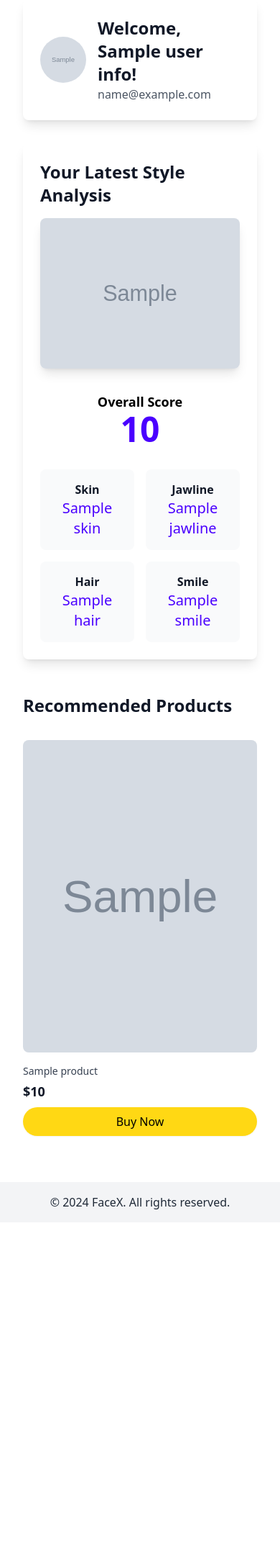
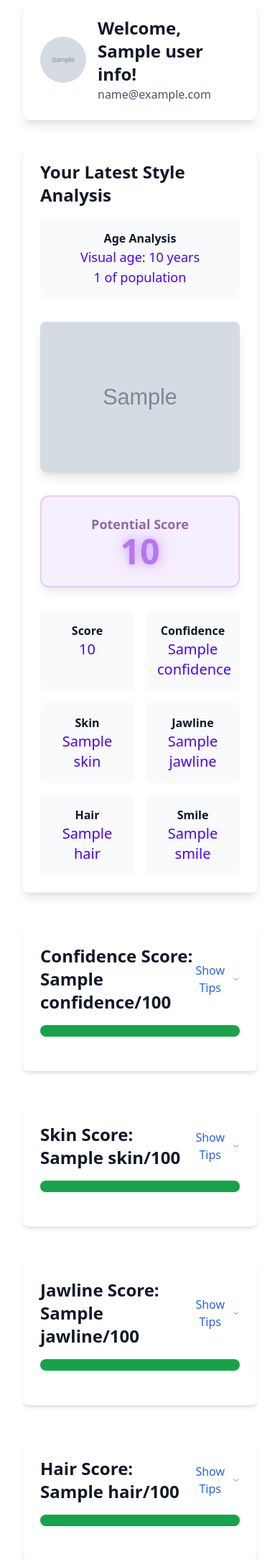
Before and after one commit to Amadeus415/StyleSnap, a Flask app: template app/templates/dashboard.html in a window 390 px wide. Shown: the part 129-2296 px from the top of the page at 72% size. Before the commit the page ends 1809 px from the top, so only its background shows below. Run offline with Flask 3, Linux system fonts and the light colour scheme; the template is opened without the code that fills it: most values are stand-ins (such as "Sample title", 1, 10 or a date in 2020); grey boxes marked "Sample" are stand-in pictures; style sheets or scripts are compiled from the project's sources; parts of the project's set-up code (start-up, migrations or seed data) failed here and were passed over.

Commit message:
updates before mobile optimization

```diff
--- a/app/routes.py
+++ b/app/routes.py
@@ -101,7 +101,7 @@ def results():
                         'Bucket': bucket_name,
                         'Key': key
                     },
-                    ExpiresIn=3600
+                    ExpiresIn=3600 # 1 hour
                 )
 
                 #Add presigned url to session
--- a/app/templates/base.html
+++ b/app/templates/base.html
@@ -10,6 +10,10 @@
 
     <link rel="stylesheet" href="{{ url_for('static', filename='css/style.css') }}">
     <script src="{{ url_for('static', filename='js/camera.js') }}"></script>
+
+    {% if request.endpoint == 'main.dashboard' %}
+    <script src="{{ url_for('static', filename='js/dashboard.js') }}"></script>
+    {% endif %}
 
 </head>
 <body>
--- a/app/templates/dashboard.html
+++ b/app/templates/dashboard.html
@@ -18,20 +18,45 @@
         <h2 class="text-2xl font-bold text-gray-900 mb-4">Your Latest Style Analysis</h2>
         {% if photo_url and analysis %}
             <div class="grid md:grid-cols-2 gap-8">
+                <div class="text-center p-4 bg-gray-50 rounded-lg">
+                    <div class="font-semibold text-gray-900">Age Analysis</div>
+                    <div class="text-lg text-primary">Visual age: {{ analysis.visual_age }} years</div>
+                    <div class="text-lg text-primary">{{ analysis.age_percentage }} of population</div>
+                </div>
+
                 <!-- Photo Display -->
                 <div class="rounded-lg overflow-hidden shadow-lg">
                     <img src="{{ photo_url }}" alt="Your latest photo" class="w-full h-auto object-cover">
                 </div>
                 <!-- Score and Stats -->
                 <div class="flex flex-col justify-center space-y-8">
-                    <!-- Overall Score -->
-                    <div class="text-center">
-                        <h3 class="text-lg font-semibold text-black">Overall Score</h3>
-                        <div class="text-5xl font-bold text-primary">{{ analysis.score }}</div>
+                    <!-- Potential Score -->
+                    <div class="text-center p-6 bg-purple-100 rounded-xl shadow-lg border-2 border-purple-300 animate-pulse">
+                        <h3 class="text-lg font-semibold text-purple-900">Potential Score</h3>
+                        <div class="text-5xl font-bold text-purple-600 glow">{{ analysis.potential_score }}</div>
+                        <style>
+                            .glow {
+                                text-shadow: 0 0 10px rgba(147, 51, 234, 0.5),
+                                           0 0 20px rgba(147, 51, 234, 0.3),
+                                           0 0 30px rgba(147, 51, 234, 0.2);
+                            }
+                        </style>
                     </div>
 
                     <!-- Stats Grid -->
                     <div class="grid grid-cols-2 gap-4">
+                        <!--Score-->
+                        <div class="text-center p-4 bg-gray-50 rounded-lg">
+                            <div class="font-semibold text-gray-900">Score</div>
+                            <div class="text-xl text-primary">{{ analysis.score }}</div>
+                        </div>
+
+                        <!-- Confidence -->
+                        <div class="text-center p-4 bg-gray-50 rounded-lg">
+                            <div class="font-semibold text-gray-900">Confidence</div>
+                            <div class="text-xl text-primary">{{ analysis.confidence }}</div>
+                        </div>
+
                         <!-- Skin -->
                         <div class="text-center p-4 bg-gray-50 rounded-lg">
                             <div class="font-semibold text-gray-900">Skin</div>
@@ -69,51 +94,105 @@
         {% endif %}
     </div>
 
-    <!-- Recommended Products -->
+    <!-- Score Sections -->
+    {% for category in ['confidence', 'skin', 'jawline', 'hair', 'smile'] %}
     <div class="mt-12">
-        <h2 class="text-2xl font-bold text-gray-900 mb-8">Recommended Products</h2>
+        <div class="bg-white p-6 rounded-lg shadow-md">
+            <div class="flex justify-between items-center mb-4">
+                <h2 class="text-2xl font-bold text-gray-900">{{ category|title }} Score: {{ analysis[category] }}/100</h2>
+                <button onclick="toggleSection('{{ category }}')" class="text-blue-600 hover:text-blue-800 font-medium flex items-center gap-2">
+                    <span id="{{ category }}ButtonText">Show Tips</span>
+                    <svg class="w-4 h-4 transition-transform" id="{{ category }}Arrow" fill="none" stroke="currentColor" viewBox="0 0 24 24">
+                        <path stroke-linecap="round" stroke-linejoin="round" stroke-width="2" d="M19 9l-7 7-7-7"/>
+                    </svg>
+                </button>
+            </div>
 
-        <!-- Grid Container - Single column on mobile, 2-3 columns on larger screens -->
-        <div class="grid grid-cols-1 md:grid-cols-2 lg:grid-cols-3 gap-8">
-            {% for product in products %}
-            <!-- Product Card -->
-            <div class="relative group">
-                <!-- Image Container with Fixed Height -->
-                <div class="relative aspect-[3/4] overflow-hidden rounded-lg">
-                    <img src="{{ product.image_url }}"
-                        alt="{{ product.title }}"
-                        class="absolute inset-0 w-full h-full object-cover transition-transform duration-300 group-hover:scale-105">
+            <!-- Progress Bar -->
+            <div class="w-full bg-gray-200 rounded-full h-4 mb-6">
+                <div class="bg-green-600 h-4 rounded-full transition-all duration-500"
+                     style="width: {{ analysis[category] }}%"></div>
+            </div>
 
-                    <!-- Hover Description Overlay -->
-                    <div class="absolute inset-0 bg-black/75 opacity-0 group-hover:opacity-100 transition-opacity duration-300 flex items-center justify-center p-4">
-                        <div class="text-white text-center">
-                            <h3 class="font-bold mb-2">{{ product.title }}</h3>
-                            <p class="text-md font-semibold">{{ product.description }}</p>
+            <!-- Collapsible Tips Section -->
+            <div id="{{ category }}Content" class="hidden transition-all duration-300">
+                <div class="space-y-4 text-gray-700">
+                    <h3 class="font-semibold text-lg">Ways to Improve {{ category|title }}:</h3>
+                    <ul class="list-disc list-inside space-y-2">
+                        {% if category == 'confidence' %}
+                            <li>Practice positive self-talk and affirmations</li>
+                            <li>Work on maintaining good posture</li>
+                            <li>Set and achieve small goals regularly</li>
+                            <li>Engage in regular exercise</li>
+                            <li>Learn new skills to boost self-esteem</li>
+                        {% elif category == 'skin' %}
+                            <li>Maintain a consistent skincare routine</li>
+                            <li>Stay hydrated and eat a balanced diet</li>
+                            <li>Use sunscreen daily</li>
+                            <li>Get adequate sleep</li>
+                            <li>Regular exfoliation and moisturizing</li>
+                        {% elif category == 'jawline' %}
+                            <li>Practice facial exercises</li>
+                            <li>Maintain good posture</li>
+                            <li>Stay hydrated</li>
+                            <li>Reduce sodium intake</li>
+                            <li>Consider facial massage techniques</li>
+                        {% elif category == 'hair' %}
+                            <li>Use sulfate-free shampoo and conditioner</li>
+                            <li>Incorporate weekly deep conditioning treatments</li>
+                            <li>Minimize heat styling and use heat protectant products</li>
+                            <li>Take biotin and other hair-supporting supplements</li>
+                            <li>Regular trims every 6-8 weeks</li>
+                        {% elif category == 'smile' %}
+                            <li>Practice good oral hygiene</li>
+                            <li>Regular dental check-ups</li>
+                            <li>Consider teeth whitening options</li>
+                            <li>Stay hydrated for healthy lips</li>
+                            <li>Practice natural smiling exercises</li>
+                        {% endif %}
+                    </ul>
 
-                            {% if product.benefits %}
-                                {% for stat, value in product.benefits.items() %}
-                                <p class="mt-1 text-sm font-bold text-white bg-green-700 px-2 py-1 rounded">{{ stat|title }}: {{ value }}</p>
+                    <!-- Recommended Products Section -->
+                    <div class="mt-8">
+                        <h3 class="text-xl font-bold text-gray-900 mb-4">Recommended Products</h3>
+                        <div class="relative">
+                            <div class="flex overflow-x-auto space-x-4 pb-4 scrollbar-hide" id="{{ category }}Products">
+                                {% for product in products if product.category == category %}
+                                <div class="flex-none w-64">
+                                    <div class="bg-white border border-gray-200 rounded-lg p-4 hover:shadow-lg transition-shadow">
+                                        <img src="{{ product.image_url }}" alt="{{ product.title }}" class="w-full h-48 object-cover rounded-lg mb-3">
+                                        <h4 class="text-sm font-medium text-gray-900 line-clamp-2 mb-1">{{ product.title }}</h4>
+                                        <div class="flex items-center mb-2">
+                                            <span class="text-[#0f294e] text-lg font-bold">${{ product.price }}</span>
+
+                                        </div>
+                                        <a href="{{ product.affiliate_link }}" target="_blank"
+                                           class="block w-full text-center px-4 py-2 bg-[#FFD814] hover:bg-[#F7CA00] text-black font-medium rounded-lg shadow-sm transition-colors">
+                                            Buy Now
+                                        </a>
+                                    </div>
+                                </div>
                                 {% endfor %}
-                            {% endif %}
+                            </div>
+                            <!-- Scroll Buttons -->
+                            <button class="absolute left-0 top-1/2 -translate-y-1/2 bg-white/80 p-2 rounded-full shadow-lg hover:bg-white"
+                                    onclick="scrollProducts('{{ category }}', 'left')">
+                                <svg class="w-6 h-6" fill="none" stroke="currentColor" viewBox="0 0 24 24">
+                                    <path stroke-linecap="round" stroke-linejoin="round" stroke-width="2" d="M15 19l-7-7 7-7"/>
+                                </svg>
+                            </button>
+                            <button class="absolute right-0 top-1/2 -translate-y-1/2 bg-white/80 p-2 rounded-full shadow-lg hover:bg-white"
+                                    onclick="scrollProducts('{{ category }}', 'right')">
+                                <svg class="w-6 h-6" fill="none" stroke="currentColor" viewBox="0 0 24 24">
+                                    <path stroke-linecap="round" stroke-linejoin="round" stroke-width="2" d="M9 5l7 7-7 7"/>
+                                </svg>
+                            </button>
                         </div>
                     </div>
                 </div>
-
-                <!-- Product Info Below Image -->
-                <div class="mt-4">
-                    <h3 class="text-sm text-gray-700 font-medium">{{ product.title }}</h3>
-                    <p class="mt-1 text-lg font-bold text-gray-900">${{ product.price }}</p>
-
-                    <!-- View Details Button -->
-                    <a href="{{ product.affiliate_link }}"
-                    target="_blank"
-                    class="mt-2 block w-full text-center px-4 py-2 bg-[#FFD814] hover:bg-[#F7CA00] text-black font-medium rounded-full shadow-sm transition-colors">
-                        Buy Now
-                    </a>
-                </div>
             </div>
-            {% endfor %}
         </div>
     </div>
+    {% endfor %}
 </div>
 {% endblock %}
--- a/app/templates/landing.html
+++ b/app/templates/landing.html
@@ -17,7 +17,7 @@
     <div class="relative z-10 flex items-center justify-center min-h-screen px-4">
         <div class="max-w-md text-center">
 
-            <h1 class="mb-4 text-3xl md:text-6xl font-bold text-white">Get Your Score Maximize Your Dating Appeal</h1>
+            <h1 class="mb-4 text-3xl md:text-6xl font-bold text-white">Maximize Attractiveness</h1>
             <p class="mb-6 text-lg md:text-2xl font-bold text-white">With AI from the most cutting edge AI Foundational Models</p>
 
             <a class="group inline-block rounded bg-gradient-to-r from-pink-500 via-blue-500 to-purple-500 p-[2px] text-black focus:outline-none focus:ring active:text-opacity-75 hover:scale-125 transition-transform duration-300" href="{{url_for('main.camera')}}" >
@@ -41,7 +41,7 @@
     </div>
 </div>
 <div class="text-center mt-6 md:mt-8">
-  <p class="text-xl md:text-2xl text-gray-600 px-4">Trained by top AI engineers out of San Francisco focusing on Facial Analysis</p>
+  <p class="text-xl md:text-2xl text-gray-600 px-4">We Analyze Your Face with AI, and give you the easiest ways to improve your appearance</p>
 </div>
 
 <!-- Trained on data from: Andrew Huberman, Peter Attia, Dr. Rhonda Patrick, Dr. Rangan Chatterjee, and more-->
```
Also changed, not shown: app/data/amazon_products.json (+13 -14 lines), app/static/js/dashboard.js (added, +54 -0 lines), app/templates/results.html (+13 -13 lines).
